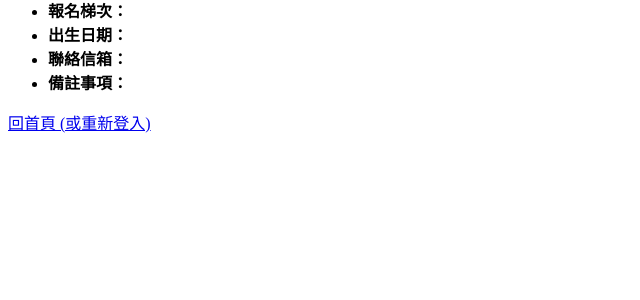
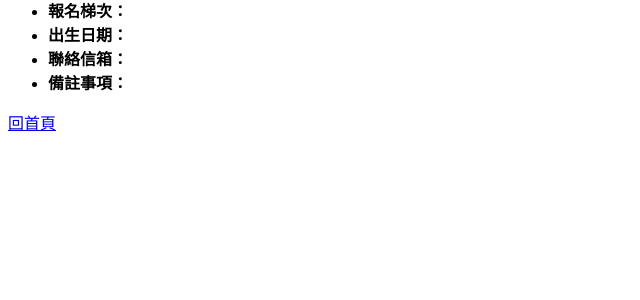
Before and after one commit to Charles931109/A1123335-php, a PHP site: page /result.php in a window 1280 px wide. Shown: the part 163-463 px from the top of the page, without its empty margins (0-640 px from the left). Run offline with PHP 8.4, Linux system fonts and the light colour scheme; the visitor is signed in with stand-in values (Sample User, id 1); data that the repository does not hold is empty.

Commit message:
上傳作業2

```diff
--- a/作業/result.php
+++ b/作業/result.php
@@ -35,6 +35,6 @@ if (!isset($_SESSION["is_login"]) || $_SESSION["is_login"] !== true) {
         </li>
     </ul>
 
-    <a href="login.php">回首頁 (或重新登入)</a>
+    <a href="login.php">回首頁</a>
 </body>
 </html>
```
